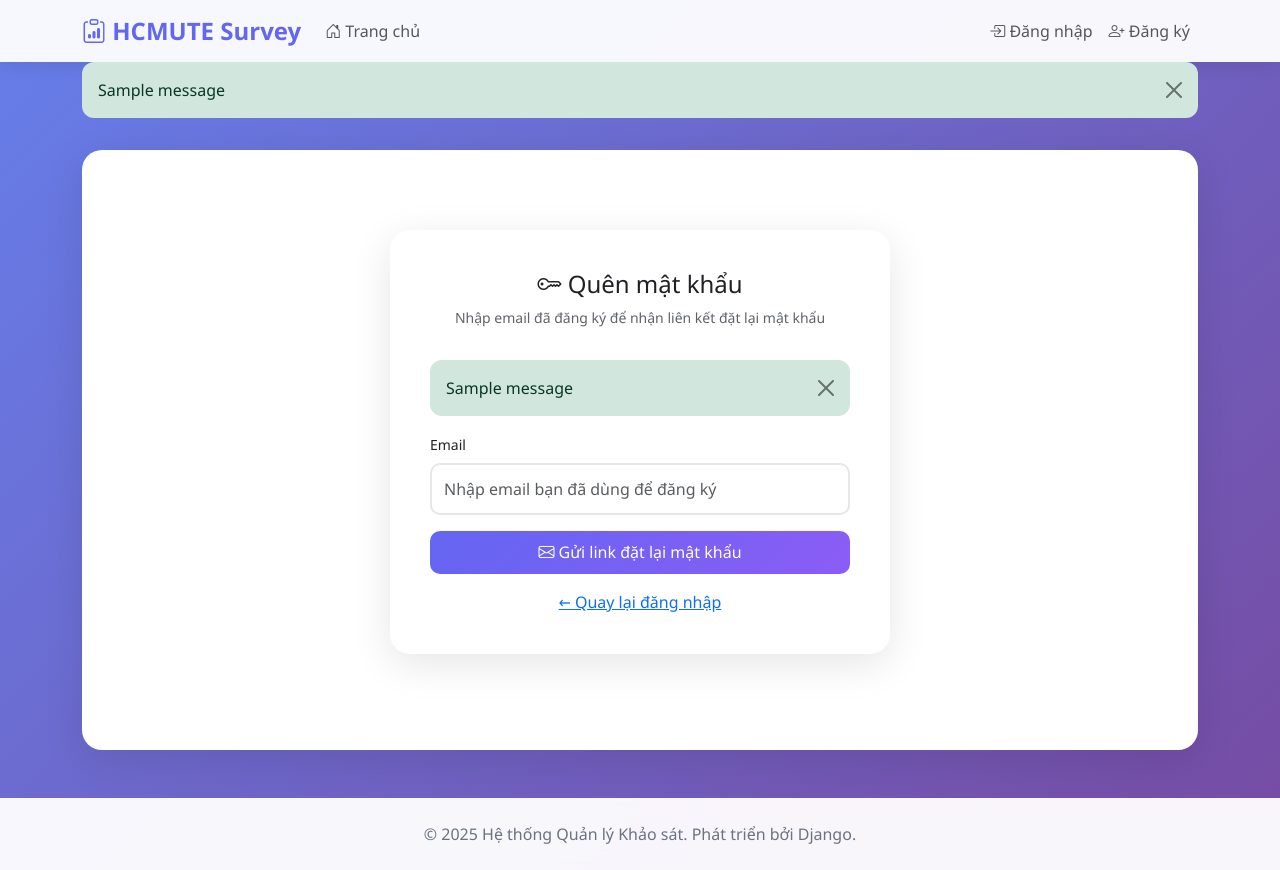
After one commit to xuanloc11/Survey, a Django app: page /password-reset/ in a window 1280 px wide. The commit adds this page. Run offline with Django 5.2, Linux system fonts and the light colour scheme; tables that the repository leaves empty hold one stand-in row (values such as "Sample post"); one stand-in notice (Sample message) is shown.

Commit message:
update 1.4.1

```diff
--- a/SurveyProject/settings.py
+++ b/SurveyProject/settings.py
@@ -140,9 +140,9 @@ EMAIL_BACKEND = 'django.core.mail.backends.smtp.EmailBackend'
 EMAIL_HOST = 'smtp.gmail.com'
 EMAIL_PORT = 587
 EMAIL_USE_TLS = True
-EMAIL_HOST_USER = os.getenv('EMAIL_USER')
-EMAIL_HOST_PASSWORD = os.getenv('EMAIL_PASSWORD')
-DEFAULT_FROM_EMAIL = EMAIL_HOST_USER
+EMAIL_HOST_USER = os.getenv('EMAIL_HOST_USER')
+EMAIL_HOST_PASSWORD = os.getenv('EMAIL_HOST_PASSWORD')
+DEFAULT_FROM_EMAIL = 'HCMUTE Survey <{}>'.format(EMAIL_HOST_USER)
 
 
 LOGOUT_REDIRECT_URL = '/'
--- a/surveys/urls.py
+++ b/surveys/urls.py
@@ -10,6 +10,8 @@ urlpatterns = [
     path('login/', views.login_view, name='login'),
     path('logout/', views.logout_view, name='logout'),
     path('activate/<uidb64>/<token>/', views.activate_account, name='activate'),
+    path('password-reset/', views.password_reset_request, name='password_reset'),
+    path('reset/<uidb64>/<token>/', views.password_reset_confirm, name='password_reset_confirm'),
     path('profile/', views.profile_view, name='profile'),
     path('my-surveys/', views.survey_list, name='survey_list'),
     path('survey/create/', views.survey_create, name='survey_create'),
--- a/surveys/views.py
+++ b/surveys/views.py
@@ -102,6 +102,91 @@ def activate_account(request, uidb64, token):
 
     messages.error(request, 'Link kích hoạt không hợp lệ hoặc đã hết hạn.')
     return redirect('surveys:login')
+
+
+def password_reset_request(request):
+    """Form nhập email để nhận link đặt lại mật khẩu"""
+    if request.method == 'POST':
+        email = request.POST.get('email', '').strip()
+        if not email:
+            messages.error(request, 'Vui lòng nhập email đã đăng ký.')
+        else:
+            try:
+                user = User.objects.get(email=email)
+            except User.DoesNotExist:
+                user = None
+
+            if user is None:
+                messages.error(request, 'Không tìm thấy tài khoản nào với email này.')
+            else:
+                uidb64 = urlsafe_base64_encode(force_bytes(user.pk))
+                token = default_token_generator.make_token(user)
+                reset_link = request.build_absolute_uri(
+                    reverse('surveys:password_reset_confirm', kwargs={'uidb64': uidb64, 'token': token})
+                )
+
+                subject = 'Đặt lại mật khẩu HCMUTE Survey'
+                message = (
+                    f'Xin chào {user.username},\n\n'
+                    'Bạn vừa yêu cầu đặt lại mật khẩu cho tài khoản HCMUTE Survey.\n'
+                    'Vui lòng nhấp vào liên kết dưới đây để đặt mật khẩu mới:\n\n'
+                    f'{reset_link}\n\n'
+                    'Nếu bạn không yêu cầu, hãy bỏ qua email này.\n\n'
+                    'Trân trọng,\n'
+                    'HCMUTE Survey'
+                )
+
+                try:
+                    send_mail(
+                        subject=subject,
+                        message=message,
+                        from_email=settings.DEFAULT_FROM_EMAIL,
+                        recipient_list=[user.email],
+                        fail_silently=False,
+                    )
+                    messages.success(
+                        request,
+                        'Đã gửi email hướng dẫn đặt lại mật khẩu. Vui lòng kiểm tra hộp thư của bạn.'
+                    )
+                    return redirect('surveys:login')
+                except Exception:
+                    messages.error(
+                        request,
+                        'Hiện không gửi được email đặt lại mật khẩu. Vui lòng thử lại sau hoặc liên hệ quản trị viên.'
+                    )
+
+    return render(request, 'auth/password_reset_request.html')
+
+
+def password_reset_confirm(request, uidb64, token):
+    """Đặt mật khẩu mới từ link trong email"""
+    try:
+        uid = force_str(urlsafe_base64_decode(uidb64))
+        user = User.objects.get(pk=uid)
+    except (TypeError, ValueError, OverflowError, User.DoesNotExist):
+        user = None
+
+    if user is None or not default_token_generator.check_token(user, token):
+        messages.error(request, 'Link đặt lại mật khẩu không hợp lệ hoặc đã hết hạn.')
+        return redirect('surveys:login')
+
+    if request.method == 'POST':
+        password1 = request.POST.get('password1', '')
+        password2 = request.POST.get('password2', '')
+
+        if not password1 or not password2:
+            messages.error(request, 'Vui lòng nhập đầy đủ mật khẩu mới.')
+        elif password1 != password2:
+            messages.error(request, 'Mật khẩu nhập lại không khớp.')
+        elif len(password1) < 6:
+            messages.error(request, 'Mật khẩu phải có ít nhất 6 ký tự.')
+        else:
+            user.set_password(password1)
+            user.save()
+            messages.success(request, 'Đã đặt lại mật khẩu thành công. Bây giờ bạn có thể đăng nhập.')
+            return redirect('surveys:login')
+
+    return render(request, 'auth/password_reset_confirm.html', {'uidb64': uidb64, 'token': token})
 
 
 def login_view(request):
--- a/templates/auth/login.html
+++ b/templates/auth/login.html
@@ -52,6 +52,9 @@
                         Ghi nhớ đăng nhập
                     </label>
                 </div>
+                <div class="mt-2">
+                    <a href="{% url 'surveys:password_reset' %}">Quên mật khẩu?</a>
+                </div>
             </div>
 
             <button type="submit" class="btn btn-login">
--- /dev/null
+++ b/templates/auth/password_reset_request.html
@@ -0,0 +1,43 @@
+{% extends 'base.html' %}
+
+{% block title %}Quên mật khẩu{% endblock %}
+
+{% block content %}
+<div class="auth-container">
+    <div class="auth-card">
+        <div class="auth-header">
+            <h2><i class="bi bi-key"></i> Quên mật khẩu</h2>
+            <p>Nhập email đã đăng ký để nhận liên kết đặt lại mật khẩu</p>
+        </div>
+
+        {% if messages %}
+        {% for message in messages %}
+        <div class="alert alert-{{ message.tags }} alert-dismissible fade show" role="alert">
+            {{ message }}
+            <button type="button" class="btn-close" data-bs-dismiss="alert"></button>
+        </div>
+        {% endfor %}
+        {% endif %}
+
+        <form method="post">
+            {% csrf_token %}
+            <div class="form-group mb-3">
+                <label for="email" class="form-label">Email</label>
+                <input type="email"
+                       class="form-control"
+                       id="email"
+                       name="email"
+                       placeholder="Nhập email bạn đã dùng để đăng ký"
+                       required>
+            </div>
+            <button type="submit" class="btn btn-primary w-100">
+                <i class="bi bi-envelope"></i> Gửi link đặt lại mật khẩu
+            </button>
+        </form>
+
+        <div class="mt-3 text-center">
+            <a href="{% url 'surveys:login' %}">&larr; Quay lại đăng nhập</a>
+        </div>
+    </div>
+</div>
+{% endblock %}
```
Also changed, not shown: surveys/models.py (+0 -11 lines), templates/auth/password_reset_confirm.html (added, +52 -0 lines).
